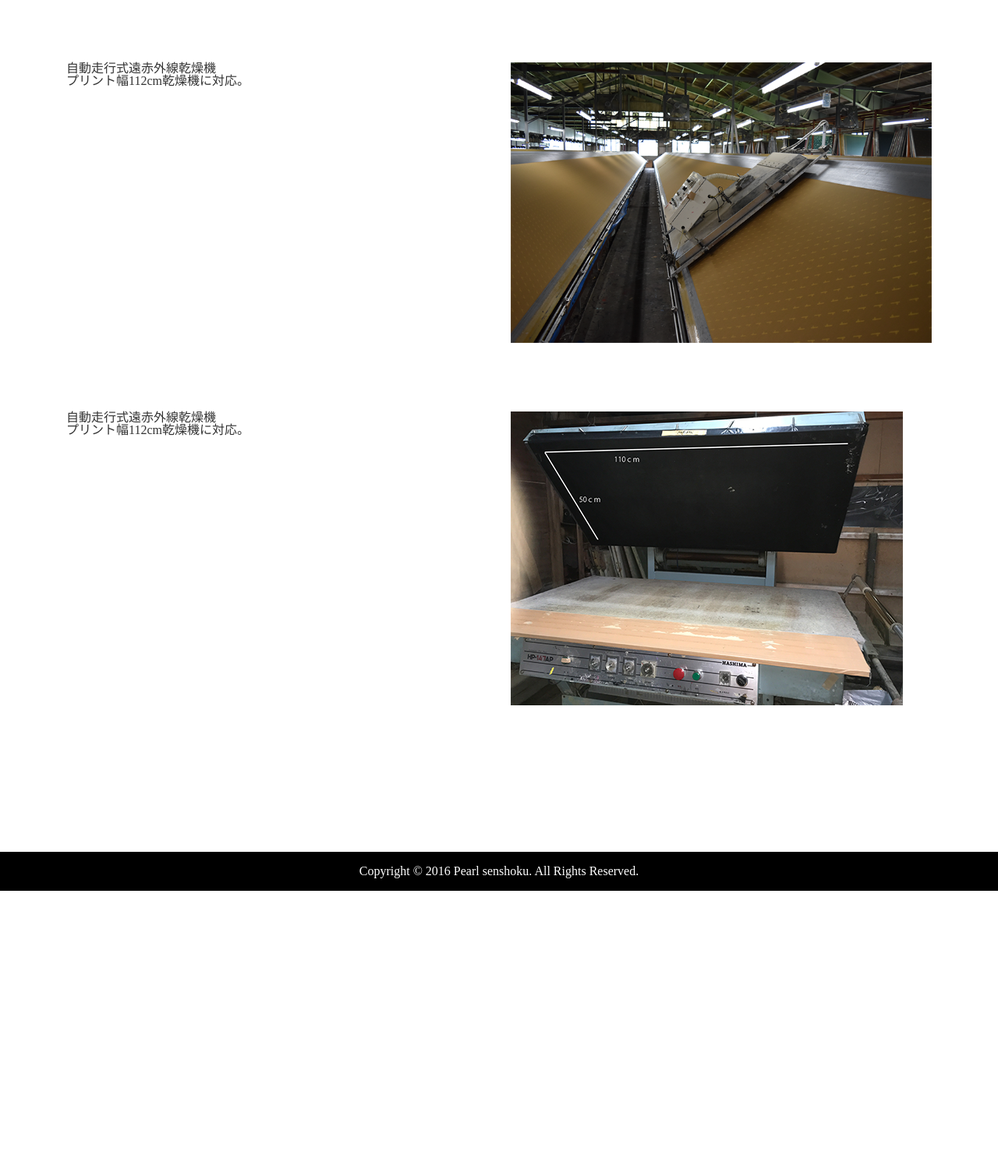
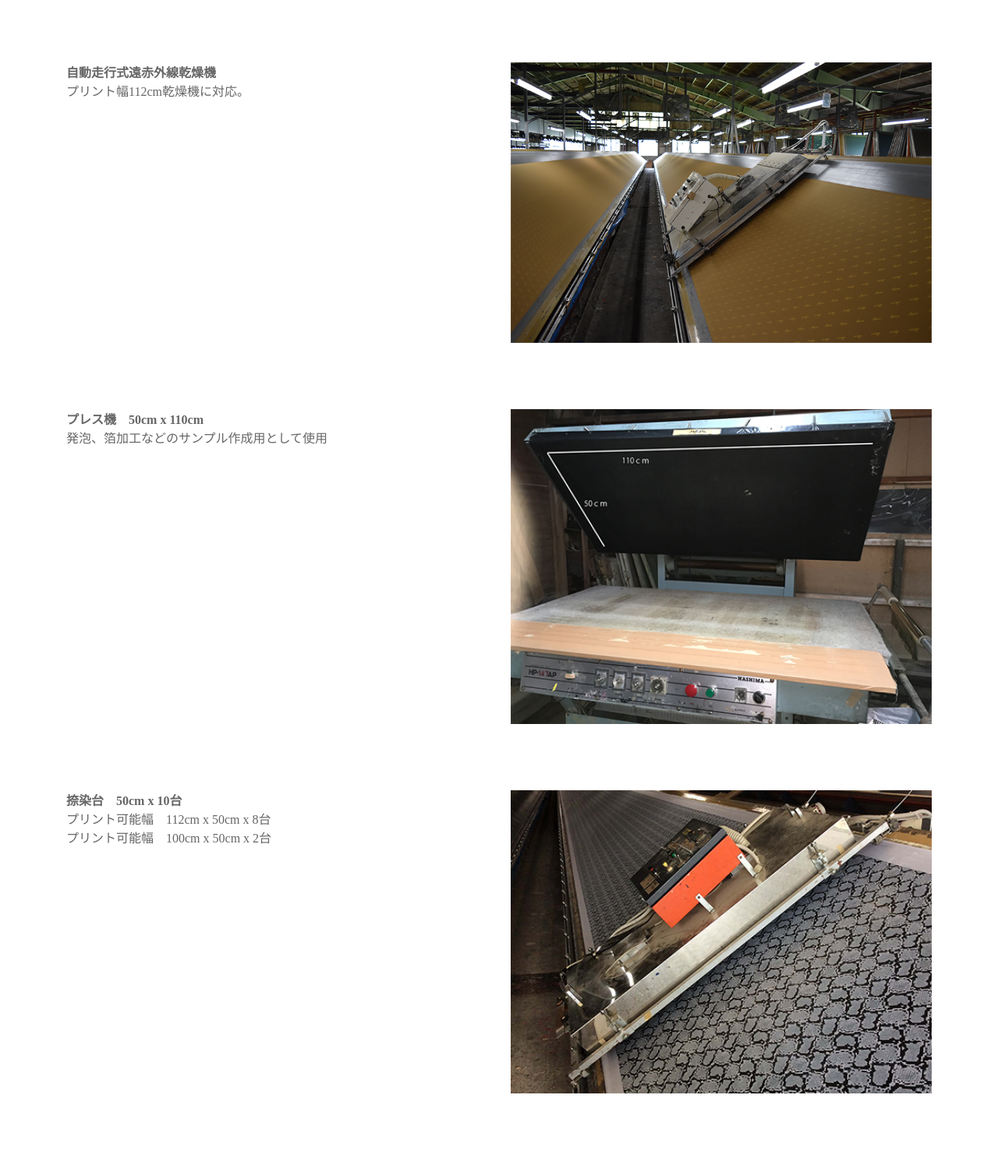
Before and after one commit to dungbui3793/pearl-uyen, a plain HTML site: page page-02/index.html in a window 1280 px wide. Shown: the part 650-2141 px from the top of the page at 78% size. Before the commit the page ends 1793 px from the top, so only its background shows below. Drawn offline with Linux system fonts and the light colour scheme.

Commit message:
luon dung row/clearfix doi voi cac style column cua bootstrap to chuc div, style thieu border

```diff
--- a/page-02/css/facility.scss
+++ b/page-02/css/facility.scss
@@ -20,8 +20,7 @@
     .container__facility{
         img{
             max-width: 100%;
-            padding-bottom: 85px;
-
+            padding-bottom: 40px;
         }
         .facility-txt{
             line-height: initial;
@@ -38,13 +37,17 @@
     color: #666666;
 }
 
-
 .facility-main-3{
     height: 50%;
 }
 
-.hr-line{
-    color: #00a849;
+.wow-border-bottom{
+    border-bottom: 1px solid #cccccc;
+
+}
+
+.wow-padding-top{
+    padding-top: 40px;
 }
 
 body{
--- a/page-02/index.html
+++ b/page-02/index.html
@@ -47,7 +47,7 @@
             <li><a class="active" href="../page-02/index.html">実績紹介</a></li>
             <li><a href="../page-03/index.html">設備紹介</a></li>
             <li><a href="../page-04/index.html">職人メッセージ</a></li>
-            <li><a href="../page-05/index.html"  class="nav-top__li">お問い合わせ</a></li>
+            <li><a href="../page-05/index.html" class="nav-top__li">お問い合わせ</a></li>
         </ul>
     </div>
     <div class="facility-banner ">
@@ -59,73 +59,52 @@
 
 <section class="facility-main">
     <div class="container container__facility">
-
         <!-- TODO Xem lai to chuc div, style thieu border -->
         <!-- TODO luon dung row/clearfix doi voi cac style column cua bootstrap, va luon luon dung clearfix doi voi cac div parent co div child float left/right-->
-        <div class="clearfix">
-            <div class="col-xs-6 wow bounceInLeft">
+        <div class="clearfix wow-border-bottom">
+            <div class="col-sm-6 wow bounceInLeft facility-txt">
                 <b>自動走行式遠赤外線乾燥機</b><br>
-                プリント幅112cm乾燥機に対応。
+                <span class="txt-color">
+                    プリント幅112cm乾燥機に対応。
+                </span>
             </div>
-            <div class="col-xs-6 wow bounceInRight">
-                <img src="img/facility-main-1.png"/>
+            <div class="wow bounceInRight">
+                <img class="col-sm-6" src="img/facility-main-1.png"/>
             </div>
         </div>
-        <div class="clearfix">
-            <div class="col-xs-6 wow bounceInLeft">
-                <b>自動走行式遠赤外線乾燥機</b><br>
-                プリント幅112cm乾燥機に対応。
+        <div class="clearfix wow-border-bottom wow-padding-top">
+            <div class="col-sm-6 wow bounceInLeft facility-txt" data-wow-duration="1s" data-wow-delay="1s">
+                <b>プレス機　50cm x 110cm</b><br>
+                <span class="txt-color">
+                    発泡、箔加工などのサンプル作成用として使用
+                </span>
             </div>
-            <div class="col-xs-6 wow bounceInRight">
-                <!-- TODO ko dung class set width bootstrap cho img -->
-                <img src="img/facility-main-2.png"/>
+            <div class="wow bounceInRight" data-wow-duration="1s" data-wow-delay="1s">
+                <img class="col-sm-6 facility-main-3" src="img/facility-main-2.png"/>
             </div>
         </div>
 
-        <!--<div class="wow bounceInLeft">-->
-            <!--<p class="col-sm-6 facility-txt">-->
-                <!--<b>自動走行式遠赤外線乾燥機</b><br>-->
-                <!--<span class="txt-color">-->
-                <!--プリント幅112cm乾燥機に対応。-->
-            <!--</span>-->
-            <!--</p>-->
-        <!--</div>-->
-        <!--<div class="wow bounceInRight">-->
-            <!--<img class="col-sm-6" src="img/facility-main-1.png"/>-->
-        <!--</div>-->
-        <!--<div class="wow bounceInLeft" data-wow-duration="1s" data-wow-delay="1s">-->
-            <!--<p class="col-sm-6 facility-txt">-->
-                <!--<b>プレス機　50cm x 110cm</b><br>-->
-                <!--<span class="txt-color">-->
-                    <!--発泡、箔加工などのサンプル作成用として使用-->
-                <!--</span>-->
-            <!--</p>-->
-        <!--</div>-->
-        <!--<div class="wow bounceInRight" data-wow-duration="1s" data-wow-delay="1s">-->
-            <!--<img class="col-sm-6 facility-main-3" src="img/facility-main-2.png"/>-->
-        <!--</div>-->
-        <!--<hr class="hr-line">-->
-        <!--<div class="wow bounceInLeft" data-wow-duration="1s" data-wow-delay="2s">-->
-            <!--<p class="col-sm-6 facility-txt ">-->
-                <!--<b>捺染台　50cm x 10台</b><br>-->
-                <!--<span class="txt-color">-->
-                <!--プリント可能幅　112cm x 50cm x 8台<br>-->
-                <!--プリント可能幅　100cm x 50cm x 2台-->
-            <!--</span>-->
-            <!--</p>-->
-        <!--</div>-->
-        <!--<div class="wow bounceInRight" data-wow-duration="1s" data-wow-delay="2s">-->
-            <!--<img class="col-sm-6 facility-main-3" src="img/facility-main-3.png"/>-->
-        <!--</div>-->
+        <div class="clearfix wow-padding-top" >
+            <div class="col-sm-6 wow bounceInLeft facility-txt" data-wow-duration="0.5s" data-wow-delay="1s">
+                <b>捺染台　50cm x 10台</b><br>
+                <span class="txt-color">
+                    プリント可能幅　112cm x 50cm x 8台<br>
+                    プリント可能幅　100cm x 50cm x 2台
+                </span>
+            </div>
+            <div class="wow bounceInRight" data-wow-duration="0.5s" data-wow-delay="1s">
+                <img class="col-sm-6 facility-main-3" src="img/facility-main-3.png"/>
+            </div>
+        </div>
     </div>
 </section>
 
-<button class="topbtn scrollToTop" title="Go to top"><img src="../img/scrollTop.png"/></button>
+<div class="top-button">
+    <button class="topbtn scrollToTop" title="Go to top"><img src="../img/scrollTop.png"/></button>
+</div>
 
 <section class="copyright">
-    <p>
         Copyright &copy 2016 Pearl senshoku. All Rights Reserved.
-    </p>
 </section>
 <!--[if lt IE 10]><!-->
 <script type="text/javascript" src="../common/js/jquery-1.9.1.min.js"></script>
```
